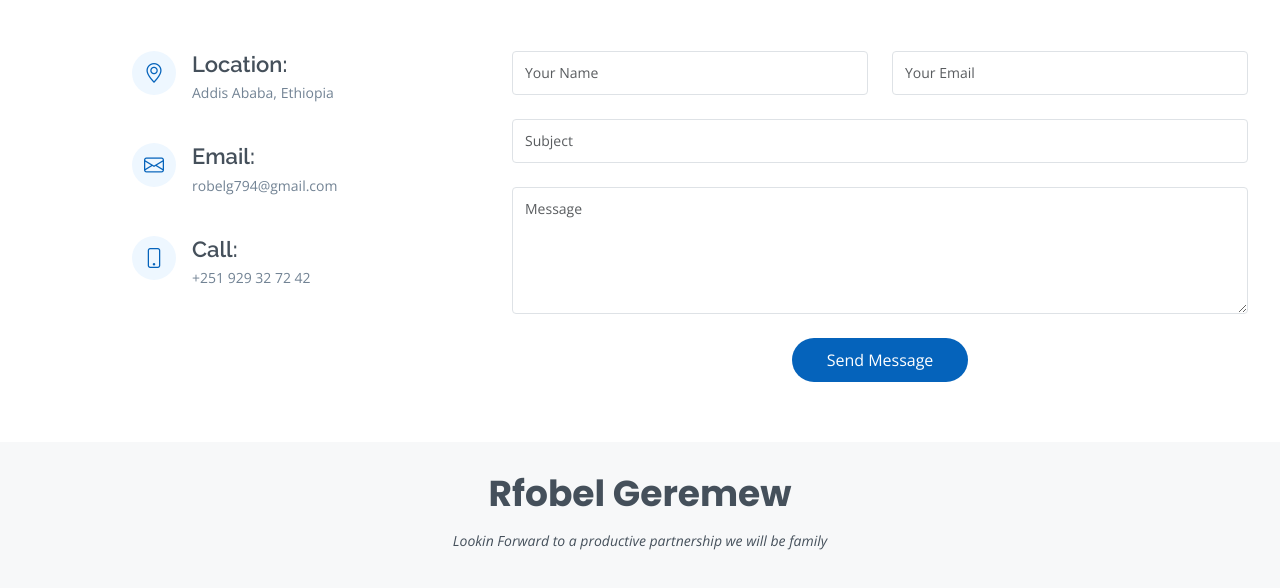
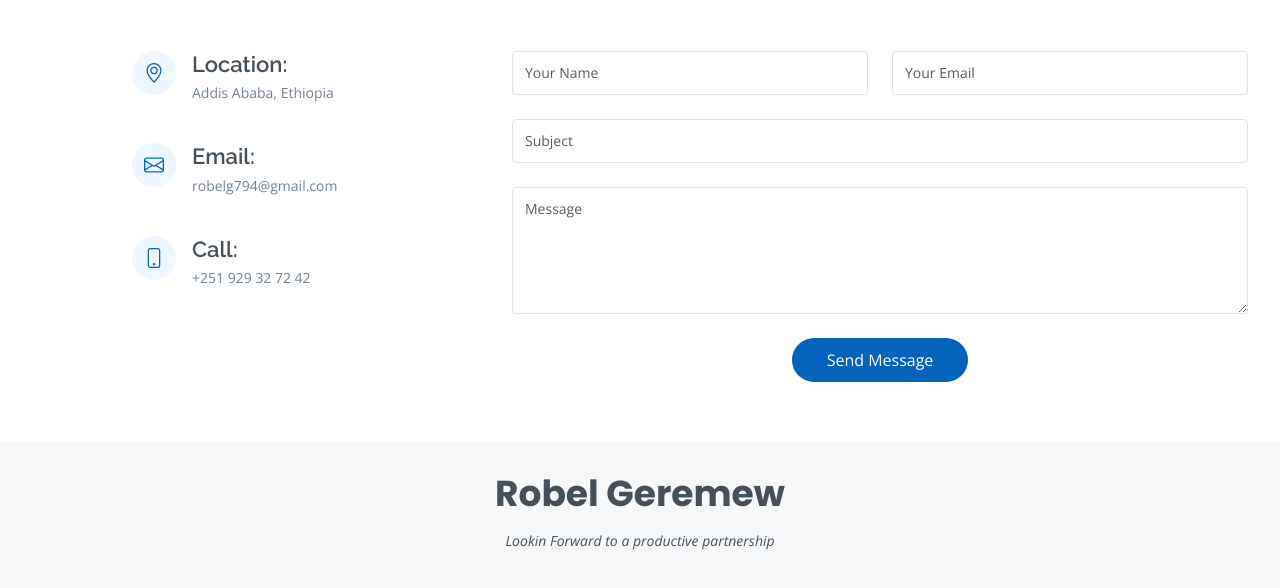
Before and after one commit to robelgeremew/portfolio, a plain HTML site: page index.html in a window 1280 px wide. Shown: the part 6121-6709 px from the top of the page. Drawn offline with nearby package versions, Linux system fonts and the light colour scheme.

Commit message:
Update index.html

```diff
--- a/index.html
+++ b/index.html
@@ -670,8 +670,8 @@
   <!-- ======= Footer ======= -->
   <footer id="footer">
     <div class="container">
-      <h3>Rfobel Geremew</h3>
-      <p>Lookin Forward to a productive partnership we will be family</p>
+      <h3>Robel Geremew</h3>
+      <p>Lookin Forward to a productive partnership</p>
       <div class="social-links">
         <a href="#" class="twitter"><i class="bx bxl-twitter"></i></a>
         <a href="#" class="facebook"><i class="bx bxl-facebook"></i></a>
```
